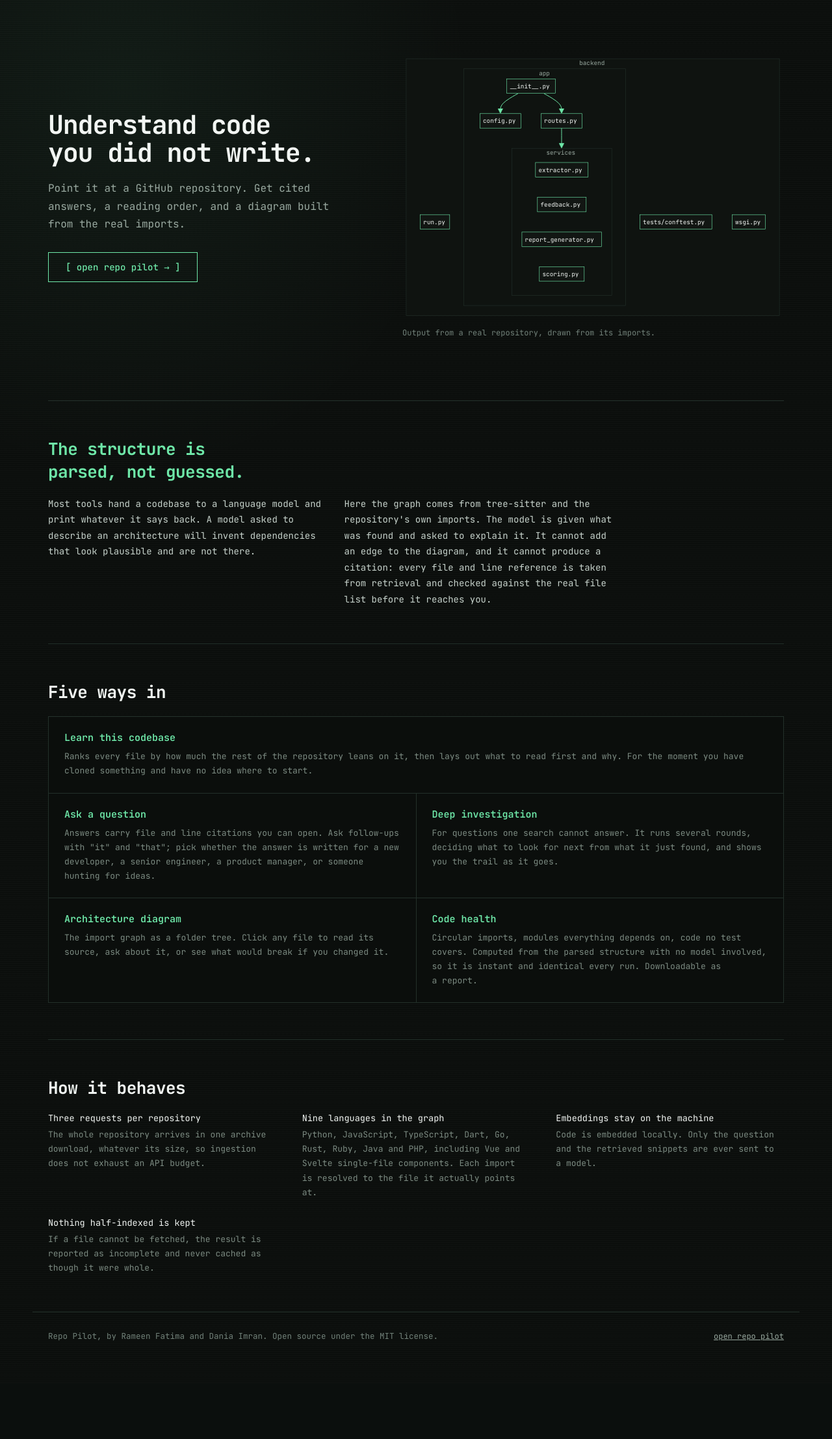
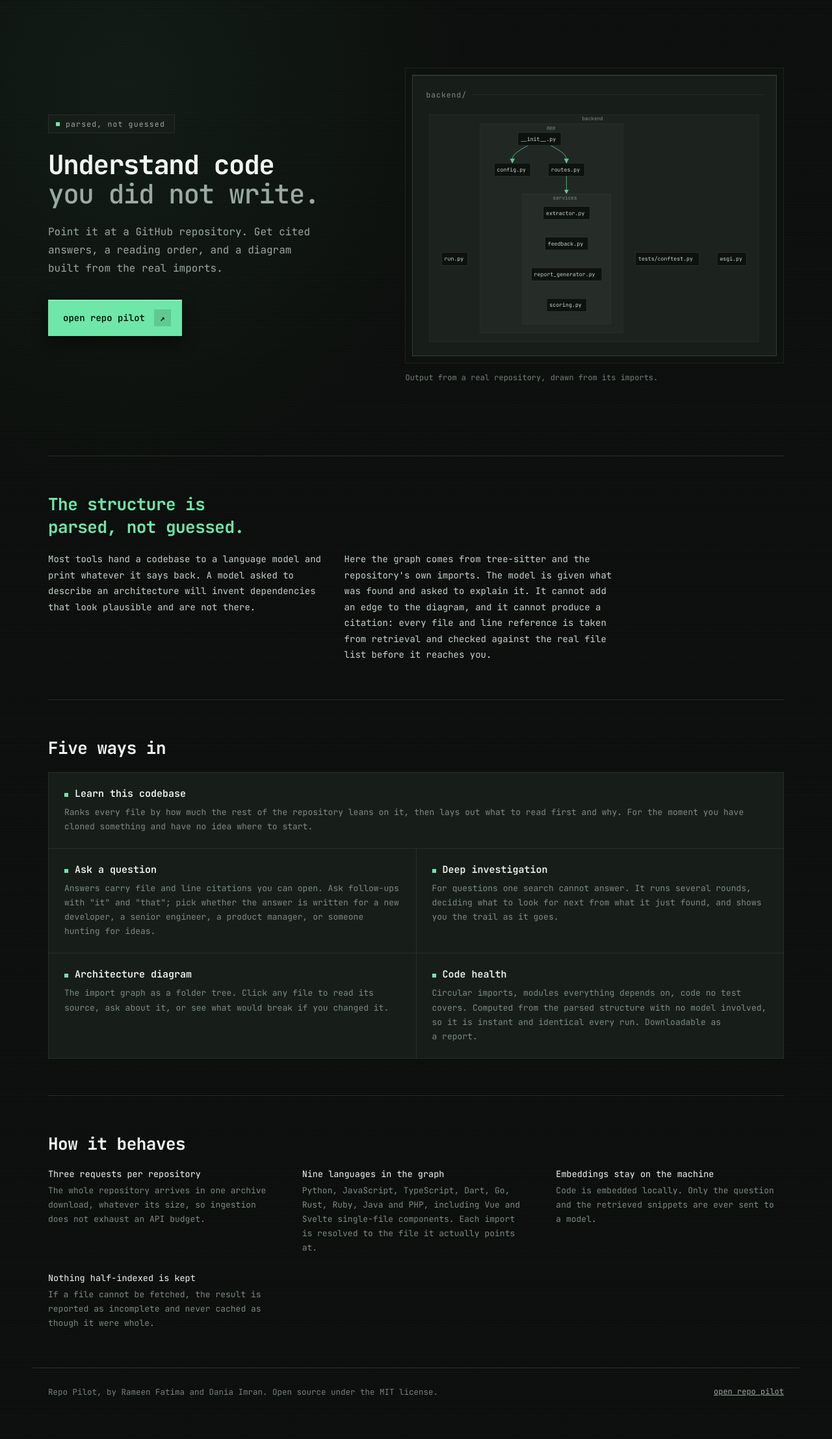
Before and after one commit to Rameen07304/repo-pilot, a FastAPI app: page / in a window 1280 px wide. Shown: the part 44-2258 px from the top of the page at 65% size. Before the commit the page ends 2107 px from the top, so only its background shows below. Run offline with FastAPI, Linux system fonts and the light colour scheme; parts of the project's set-up code (start-up, migrations or seed data) failed here and were passed over.

Commit message:
Give the landing page a tonal middle layer
The page was almost entirely one near-black tone with the accent
scattered thinly across outlines and headings, so nothing read as an
accent and the layout had no depth to sit in.

Introduce a raised surface and a sunken surface between the base and the
hairlines. The base keeps roughly seventy percent of the page, the
raised surfaces take thirty, and the accent is pulled back to the
remaining ten so it lands where it matters.

The hero is now a split: copy on the left ending in one filled accent
button with the arrow nested in its own field, and the sample diagram on
the right seated in a sunken tray inside a raised plate, which gives it
physical depth without rounding off the terminal language. The mode grid
carries the same raised tone so the middle layer does not disappear one
section below the fold, and its five headings drop to the page ink with
a small accent marker instead of five green headings competing with the
call to action.

Entrance motion is a staggered weighted fade-up on transform and opacity
only, behind prefers-reduced-motion.

```diff
--- a/app/interface/static/style.css
+++ b/app/interface/static/style.css
@@ -14,6 +14,17 @@
     --success: #6EE7A8;
     --warn: #E6C25A;
     --error: #FF6B6B;
+
+    /* The middle tone the palette was missing. Base carries ~70% of the
+       page, these raised surfaces ~30%, and --accent stays near 10% so it
+       still reads as an accent instead of decoration. */
+    --surface-raised: #171E19;
+    --surface-sunken: #0D120F;
+    --edge-soft: rgba(255, 255, 255, 0.07);
+    --edge-bright: rgba(255, 255, 255, 0.13);
+
+    /* Weighted easing: motion with mass, never linear or ease-in-out. */
+    --ease-out-expo: cubic-bezier(0.32, 0.72, 0, 1);
 }
 
 * { box-sizing: border-box; }
@@ -101,66 +112,153 @@
     color: var(--ink-faint);
 }
 
-/* Hero: text left, real output right. Deliberately not centred. */
+/* Hero: editorial split. Text carries the left, real output the right.
+   Deliberately not centred, and deliberately layered: the figure sits in
+   a shell so it reads as a physical plate rather than pasted onto the page. */
 .hero-split {
     display: grid;
     grid-template-columns: minmax(0, 5fr) minmax(0, 6fr);
-    gap: 56px;
+    gap: 64px;
     align-items: center;
-    padding: 84px 0 96px;
+    padding: 104px 0 112px;
 }
+
+.hero-eyebrow {
+    display: inline-flex;
+    align-items: center;
+    gap: 9px;
+    padding: 6px 14px 6px 11px;
+    margin-bottom: 26px;
+    background: var(--surface-raised);
+    border: 1px solid var(--edge-soft);
+    font-size: 11.5px;
+    letter-spacing: 0.1em;
+    color: var(--ink-muted);
+}
+.hero-eyebrow::before {
+    content: "";
+    width: 6px;
+    height: 6px;
+    background: var(--accent);
+}
+
 .hero-copy h1 {
-    /* Monospace runs wide: this ceiling keeps the headline to two lines
-       in the hero column rather than four. */
-    font-size: clamp(28px, 3.5vw, 40px);
+    /* Monospace runs wide: this ceiling keeps the headline to two lines. */
+    font-size: clamp(28px, 3.5vw, 41px);
     font-weight: 700;
-    line-height: 1.08;
-    letter-spacing: -0.03em;
-    margin: 0 0 20px 0;
+    line-height: 1.1;
+    letter-spacing: -0.035em;
+    margin: 0 0 22px 0;
 }
+/* Hierarchy from weight and tone, not from a second colour. */
+.hero-copy h1 .line-soft {
+    display: block;
+    color: var(--ink-muted);
+    font-weight: 500;
+}
+
 .hero-sub {
     font-size: 16px;
-    line-height: 1.7;
+    line-height: 1.75;
     color: var(--ink-muted);
-    max-width: 46ch;
-    margin: 0 0 30px 0;
+    max-width: 44ch;
+    margin: 0 0 34px 0;
 }
+
+/* The single strongest accent moment on the page: one filled block,
+   rather than green scattered across every outline. */
 .cta-btn {
-    display: inline-block;
-    background: transparent;
-    color: var(--accent);
+    display: inline-flex;
+    align-items: center;
+    gap: 14px;
+    background: var(--accent);
+    color: var(--accent-ink);
     text-decoration: none;
-    font-weight: 500;
+    font-weight: 600;
     font-size: 14px;
-    padding: 13px 26px;
+    padding: 14px 16px 14px 22px;
     border: 1px solid var(--accent);
-    transition: background 0.15s ease, color 0.15s ease, transform 0.1s ease;
+    box-shadow: inset 0 1px 0 rgba(255, 255, 255, 0.28), 0 10px 24px rgba(0, 0, 0, 0.45);
+    transition: background 0.5s var(--ease-out-expo), box-shadow 0.5s var(--ease-out-expo), transform 0.2s var(--ease-out-expo);
 }
-.cta-btn::before { content: "[ "; }
-.cta-btn::after { content: " ]"; }
-.cta-btn:hover { background: var(--accent); color: var(--accent-ink); }
+.cta-btn:hover { background: var(--accent-hover); box-shadow: inset 0 1px 0 rgba(255, 255, 255, 0.34), 0 14px 30px rgba(0, 0, 0, 0.55); }
 .cta-btn:active { transform: translateY(1px); }
+/* The arrow is nested in its own field rather than floating beside the text. */
+.cta-icon {
+    display: inline-flex;
+    align-items: center;
+    justify-content: center;
+    width: 26px;
+    height: 26px;
+    background: rgba(11, 14, 12, 0.14);
+    font-size: 13px;
+    transition: transform 0.5s var(--ease-out-expo), background 0.5s var(--ease-out-expo);
+}
+.cta-btn:hover .cta-icon { transform: translate(2px, -2px); background: rgba(11, 14, 12, 0.22); }
 
+/* Double shell: outer tray, inner plate, concentric inset. Gives the
+   diagram physical depth without rounding off the terminal language. */
 .hero-figure { margin: 0; min-width: 0; }
+.figure-shell {
+    padding: 10px;
+    background: var(--surface-sunken);
+    border: 1px solid var(--edge-soft);
+}
+.figure-core {
+    padding: 22px 20px 16px;
+    background: var(--surface-raised);
+    border: 1px solid var(--edge-bright);
+    box-shadow: inset 0 1px 0 rgba(255, 255, 255, 0.08);
+}
+.figure-rule {
+    display: flex;
+    align-items: center;
+    gap: 8px;
+    margin-bottom: 18px;
+    font-size: 11.5px;
+    letter-spacing: 0.08em;
+    color: var(--ink-dim);
+}
+.figure-rule::after {
+    content: "";
+    flex: 1;
+    height: 1px;
+    background: var(--edge-soft);
+}
 .hero-figure figcaption {
-    margin-top: 12px;
+    margin-top: 14px;
     font-size: 12px;
     color: var(--ink-faint);
 }
 
 /* The diagram is exported Mermaid output with its own stylesheet removed,
-   so it is themed here and follows the palette. */
+   so it is themed here and follows the palette. Only the nodes that carry
+   meaning take the accent; the containers stay in the middle tone. */
 .repo-graph { width: 100%; height: auto; display: block; }
-.repo-graph .cluster rect { fill: var(--surface-alt); stroke: var(--hairline); stroke-width: 1px; }
-.repo-graph .node rect { fill: var(--surface); stroke: var(--accent); stroke-width: 1px; }
-.repo-graph .flowchart-link { stroke: var(--accent); stroke-width: 1.6px; fill: none; }
+.repo-graph .cluster rect { fill: rgba(255, 255, 255, 0.022); stroke: var(--edge-soft); stroke-width: 1px; }
+.repo-graph .node rect { fill: var(--surface-sunken); stroke: var(--edge-bright); stroke-width: 1px; }
+.repo-graph .flowchart-link { stroke: var(--accent); stroke-width: 1.5px; fill: none; opacity: 0.85; }
 .repo-graph .marker { fill: var(--accent); stroke: var(--accent); }
 .repo-graph .nodeLabel {
     font-family: "JetBrains Mono", monospace;
     font-size: 15px;
-    color: var(--ink);
+    color: var(--ink-body);
 }
-.repo-graph .cluster-label .nodeLabel { color: var(--ink-muted); }
+.repo-graph .cluster-label .nodeLabel { color: var(--ink-dim); font-size: 14px; }
+
+/* Entrance: weighted fade-up, staggered. Transform and opacity only. */
+@media (prefers-reduced-motion: no-preference) {
+    .rise { animation: rp-rise 0.9s var(--ease-out-expo) both; }
+    .rise-1 { animation-delay: 0.05s; }
+    .rise-2 { animation-delay: 0.13s; }
+    .rise-3 { animation-delay: 0.21s; }
+    .rise-4 { animation-delay: 0.29s; }
+    .rise-5 { animation-delay: 0.16s; }
+}
+@keyframes rp-rise {
+    from { opacity: 0; transform: translateY(18px); }
+    to { opacity: 1; transform: translateY(0); }
+}
 
 /* Claim: the one idea worth remembering, given the width of the page. */
 .claim {
@@ -188,13 +286,32 @@
     background: var(--hairline);
     border: 1px solid var(--hairline);
 }
-.mode-cell { background: var(--base); padding: 22px 24px; }
+/* Raised, so the grid carries the same middle tone as the hero figure
+   instead of dropping back to the page colour one section later. */
+.mode-cell {
+    background: var(--surface-raised);
+    padding: 22px 24px;
+    transition: background 0.45s var(--ease-out-expo);
+}
+.mode-cell:hover { background: var(--surface); }
 .mode-cell-wide { grid-column: 1 / -1; }
+/* The heading takes the page's ink and the marker takes the accent: five
+   green headings would spend the accent budget the CTA needs. */
 .mode-cell h3 {
+    display: flex;
+    align-items: baseline;
+    gap: 10px;
     font-size: 15px;
     font-weight: 600;
-    color: var(--accent);
+    color: var(--ink);
     margin: 0 0 8px 0;
+}
+.mode-cell h3::before {
+    content: "";
+    flex: none;
+    width: 6px;
+    height: 6px;
+    background: var(--accent);
 }
 .mode-cell p { margin: 0; font-size: 13px; line-height: 1.7; color: var(--ink-dim); }
 
--- a/app/interface/templates/landing.html
+++ b/app/interface/templates/landing.html
@@ -25,12 +25,21 @@
     <main>
         <section class="hero-split">
             <div class="hero-copy">
-                <h1>Understand code<br>you did not write.</h1>
-                <p class="hero-sub">Point it at a GitHub repository. Get cited answers, a reading order, and a diagram built from the real imports.</p>
-                <a href="/app" class="cta-btn">open repo pilot &rarr;</a>
+                <span class="hero-eyebrow rise rise-1">parsed, not guessed</span>
+                <h1 class="rise rise-2">Understand code<span class="line-soft">you did not write.</span></h1>
+                <p class="hero-sub rise rise-3">Point it at a GitHub repository. Get cited answers, a reading order, and a diagram built from the real imports.</p>
+                <a href="/app" class="cta-btn rise rise-4">
+                    open repo pilot
+                    <span class="cta-icon" aria-hidden="true">&#8599;</span>
+                </a>
             </div>
-            <figure class="hero-figure">
-                {% include "_sample_graph.html" %}
+            <figure class="hero-figure rise rise-5">
+                <div class="figure-shell">
+                    <div class="figure-core">
+                        <div class="figure-rule">backend/</div>
+                        {% include "_sample_graph.html" %}
+                    </div>
+                </div>
                 <figcaption>Output from a real repository, drawn from its imports.</figcaption>
             </figure>
         </section>
```
